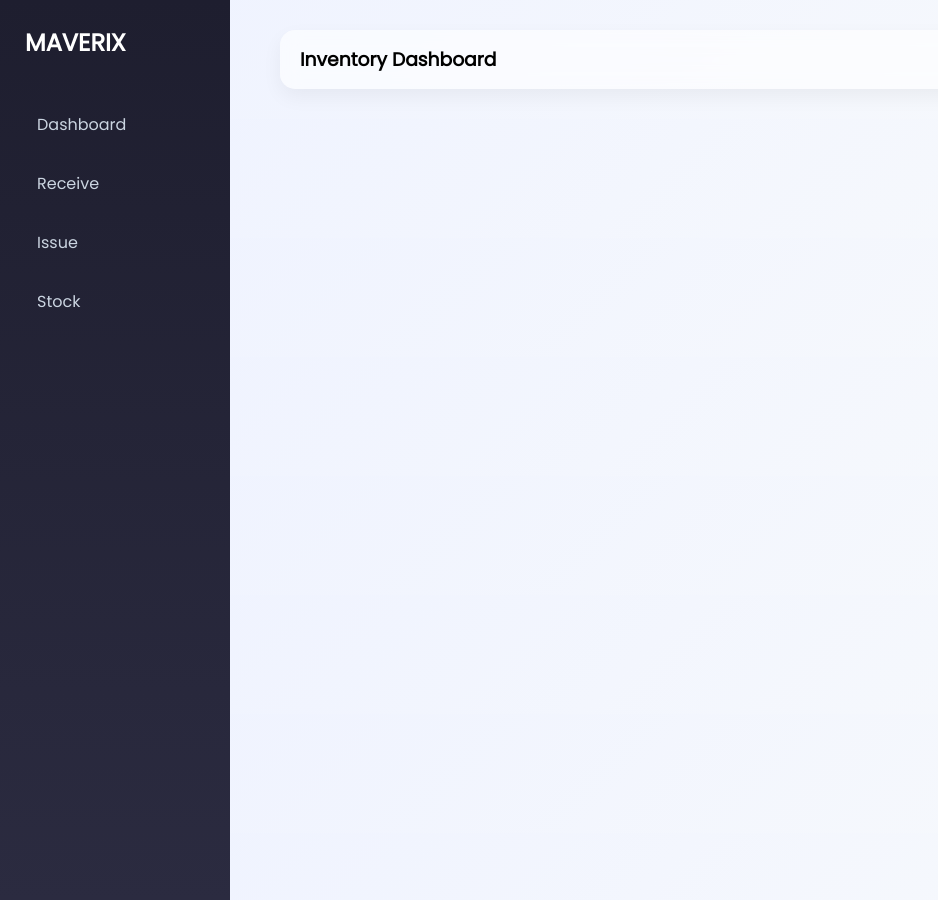
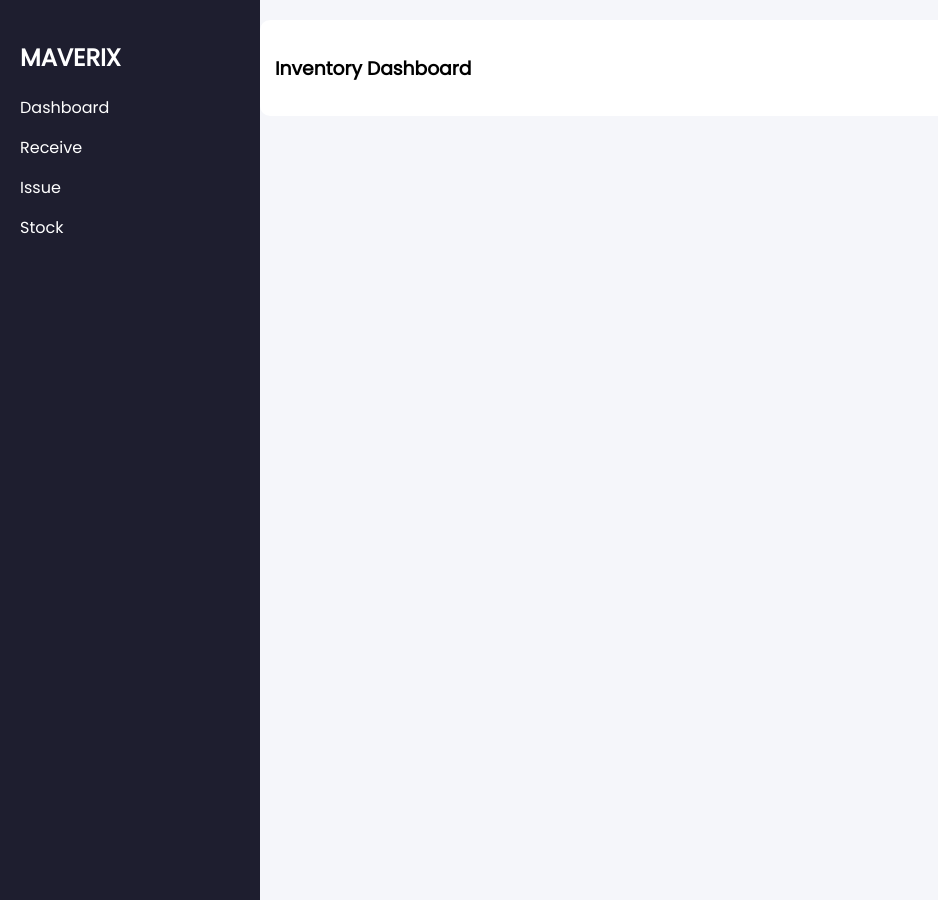
Before and after one commit to 001-Soham/Inventory-Management, a Flask app: template templates/base.html in a window 1280 px wide. Shown: the whole page, without its empty margins (0-938 px from the left). Run offline with Flask 3, Linux system fonts and the light colour scheme; the template is opened without the code that fills it, so the values that code supplies are empty.

Commit message:
Update style.css

```diff
--- a/static/style.css
+++ b/static/style.css
@@ -1,109 +1,71 @@
-* {
+body {
+    font-family: 'Poppins', sans-serif;
     margin: 0;
-    padding: 0;
-    box-sizing: border-box;
+    background: #f5f6fa;
 }
 
-body {
-    font-family: 'Poppins', sans-serif;
-    background: linear-gradient(135deg, #eef2ff, #f8fafc);
-}
-
-/* SIDEBAR */
+/* Sidebar */
 .sidebar {
-    width: 230px;
+    width: 220px;
     height: 100vh;
-    background: linear-gradient(180deg, #1e1e2f, #2b2b40);
+    background: #1e1e2f;
     color: white;
     position: fixed;
-    padding: 25px;
-}
-
-.sidebar h2 {
-    margin-bottom: 40px;
-    font-weight: 600;
+    padding: 20px;
 }
 
 .sidebar a {
-    display: flex;
-    align-items: center;
-    gap: 10px;
-    color: #cbd5e1;
-    text-decoration: none;
-    padding: 12px;
-    border-radius: 10px;
-    margin-bottom: 10px;
-    transition: 0.3s;
+    display: block;
+    margin: 15px 0;
+    cursor: pointer;
 }
 
-.sidebar a:hover {
-    background: rgba(255,255,255,0.1);
-    color: white;
+/* Main */
+.main {
+    margin-left: 240px;
+    padding: 20px;
 }
 
-/* MAIN */
-.main {
-    margin-left: 250px;
-    padding: 30px;
+/* Navbar */
+.navbar {
+    background: white;
+    padding: 15px;
+    border-radius: 10px;
+    margin-bottom: 20px;
 }
 
-/* NAVBAR */
-.navbar {
-    background: rgba(255,255,255,0.6);
-    backdrop-filter: blur(10px);
-    padding: 15px 20px;
-    border-radius: 15px;
+/* Cards */
+.cards {
     display: flex;
-    justify-content: space-between;
-    align-items: center;
-    box-shadow: 0 8px 20px rgba(0,0,0,0.05);
+    gap: 20px;
 }
 
-/* CARDS */
-.cards {
-    margin-top: 30px;
-    display: flex;
-    gap: 25px;
-}
-
-/* CARD STYLE */
 .card {
     flex: 1;
     padding: 30px;
-    border-radius: 20px;
+    border-radius: 12px;
     color: white;
-    text-decoration: none;
-    transition: 0.4s;
-    box-shadow: 0 10px 25px rgba(0,0,0,0.1);
+    cursor: pointer;
 }
 
-.card i {
-    font-size: 30px;
-    margin-bottom: 15px;
+.gradient1 { background: #6c5ce7; }
+.gradient2 { background: #00b894; }
+.gradient3 { background: #fd79a8; }
+
+/* Form */
+input, button {
+    display: block;
+    margin: 10px 0;
+    padding: 10px;
 }
 
-.card h3 {
-    margin-bottom: 8px;
+/* Table */
+table {
+    width: 100%;
+    background: white;
+    border-radius: 10px;
 }
 
-.card p {
-    font-size: 14px;
-    opacity: 0.9;
+th, td {
+    padding: 10px;
 }
-
-.card:hover {
-    transform: translateY(-10px) scale(1.02);
-}
-
-/* GRADIENTS */
-.gradient1 {
-    background: linear-gradient(135deg, #667eea, #764ba2);
-}
-
-.gradient2 {
-    background: linear-gradient(135deg, #43cea2, #185a9d);
-}
-
-.gradient3 {
-    background: linear-gradient(135deg, #ff758c, #ff7eb3);
-}
```
